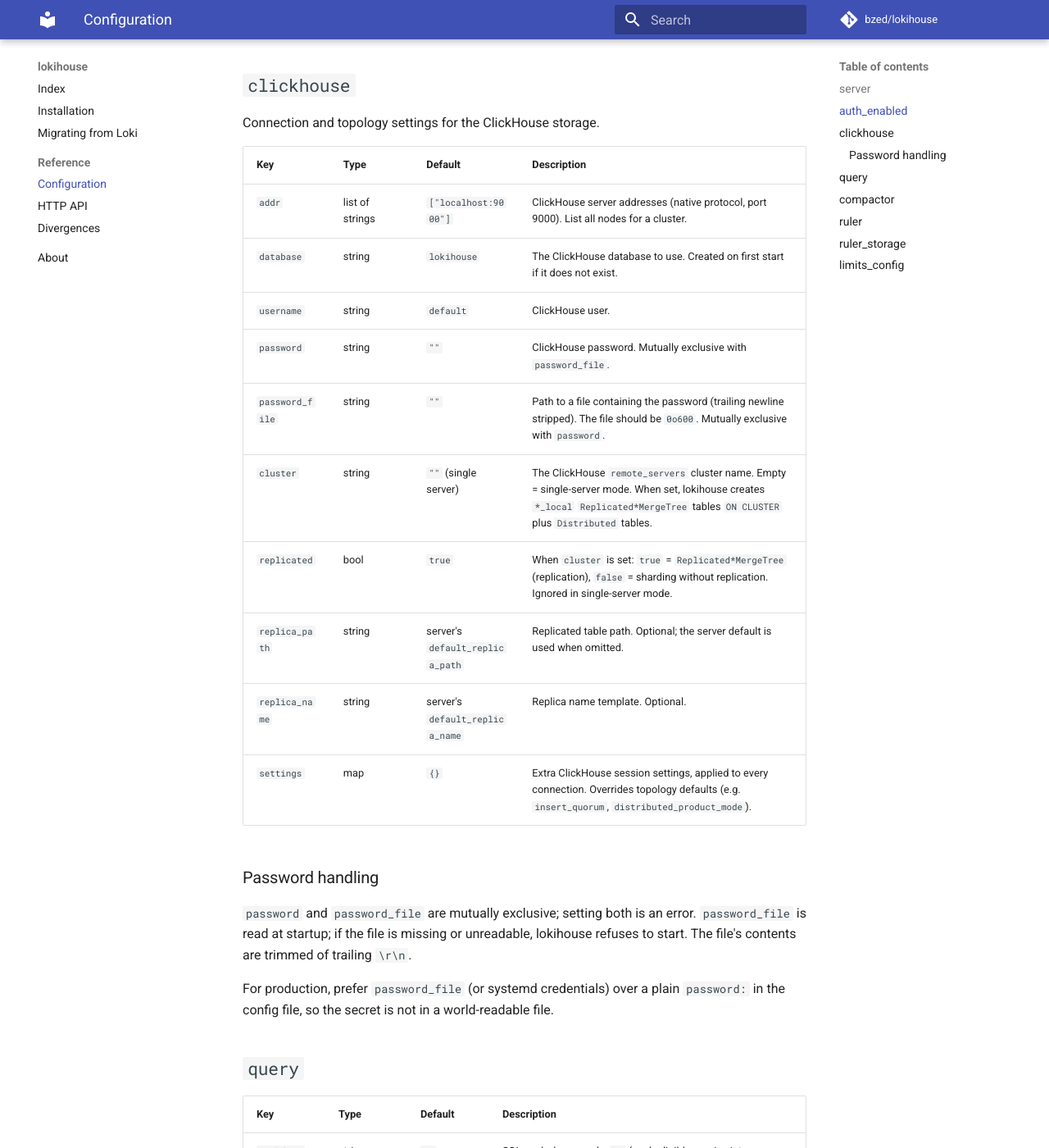
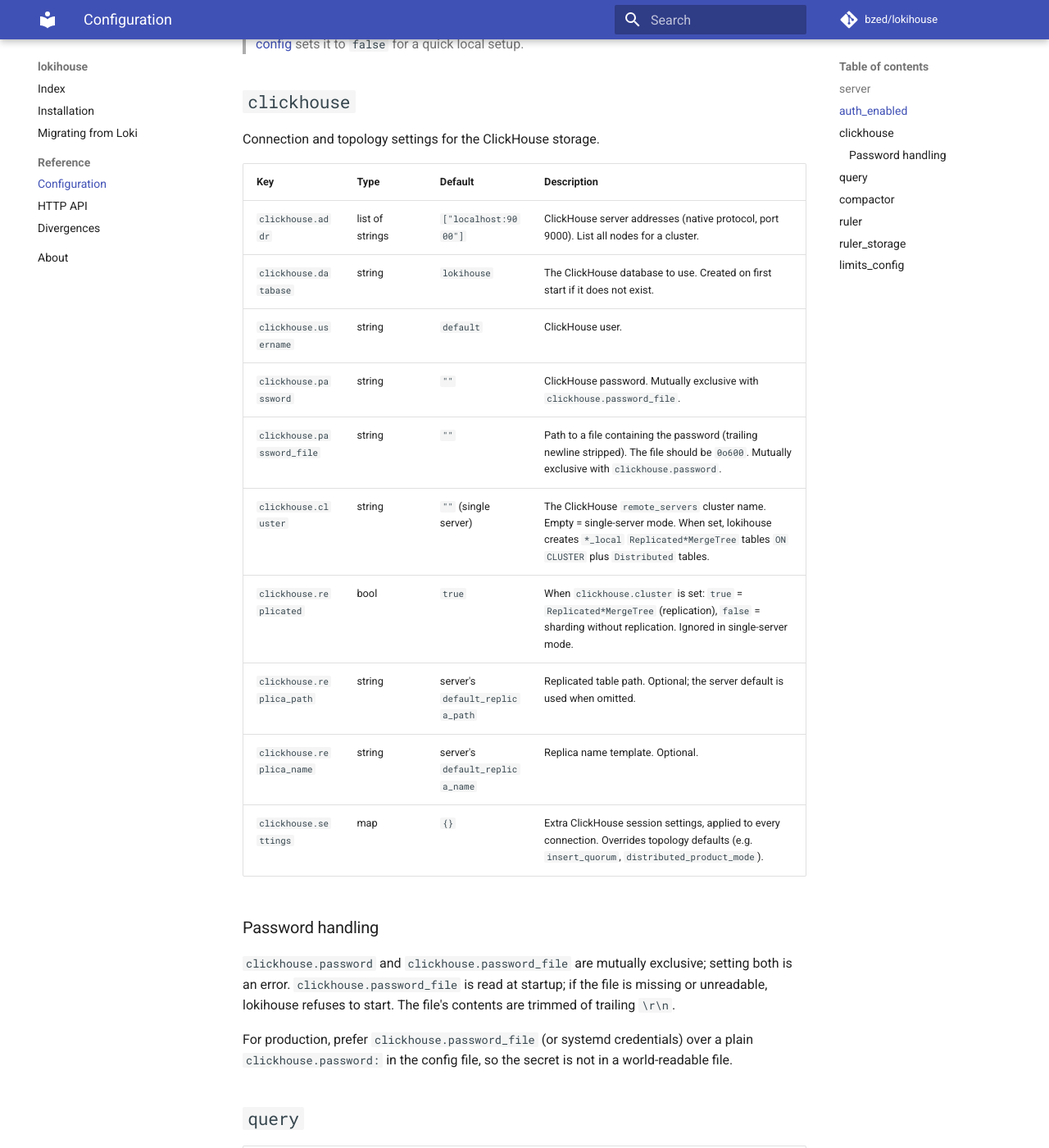
Before and after one commit to bzed/lokihouse, an MkDocs documentation site: the page built from docs/reference/configuration.md, in a window 1280 px wide and 1400 px high, scrolled down 1352 px. Shown: the whole window at 82% size. Built offline with MkDocs 1.6.1 and Material for MkDocs 9.7.7, drawn with Linux system fonts in a browser that asks for light colours; comment, search, counter and statistics services are not loaded; some of the changed text lies outside the part shown.

Commit message:
docs: manpage, config drift tests, mkdocs requirements; Makefile docs/man targets

```diff
--- a/docs/reference/configuration.md
+++ b/docs/reference/configuration.md
@@ -41,33 +41,33 @@ Connection and topology settings for the ClickHouse storage.
 
 | Key | Type | Default | Description |
 | --- | --- | --- | --- |
-| `addr` | list of strings | `["localhost:9000"]` | ClickHouse server addresses (native protocol, port 9000). List all nodes for a cluster. |
-| `database` | string | `lokihouse` | The ClickHouse database to use. Created on first start if it does not exist. |
-| `username` | string | `default` | ClickHouse user. |
-| `password` | string | `""` | ClickHouse password. Mutually exclusive with `password_file`. |
-| `password_file` | string | `""` | Path to a file containing the password (trailing newline stripped). The file should be `0o600`. Mutually exclusive with `password`. |
-| `cluster` | string | `""` (single server) | The ClickHouse `remote_servers` cluster name. Empty = single-server mode. When set, lokihouse creates `*_local` `Replicated*MergeTree` tables `ON CLUSTER` plus `Distributed` tables. |
-| `replicated` | bool | `true` | When `cluster` is set: `true` = `Replicated*MergeTree` (replication), `false` = sharding without replication. Ignored in single-server mode. |
-| `replica_path` | string | server's `default_replica_path` | Replicated table path. Optional; the server default is used when omitted. |
-| `replica_name` | string | server's `default_replica_name` | Replica name template. Optional. |
-| `settings` | map | `{}` | Extra ClickHouse session settings, applied to every connection. Overrides topology defaults (e.g. `insert_quorum`, `distributed_product_mode`). |
+| `clickhouse.addr` | list of strings | `["localhost:9000"]` | ClickHouse server addresses (native protocol, port 9000). List all nodes for a cluster. |
+| `clickhouse.database` | string | `lokihouse` | The ClickHouse database to use. Created on first start if it does not exist. |
+| `clickhouse.username` | string | `default` | ClickHouse user. |
+| `clickhouse.password` | string | `""` | ClickHouse password. Mutually exclusive with `clickhouse.password_file`. |
+| `clickhouse.password_file` | string | `""` | Path to a file containing the password (trailing newline stripped). The file should be `0o600`. Mutually exclusive with `clickhouse.password`. |
+| `clickhouse.cluster` | string | `""` (single server) | The ClickHouse `remote_servers` cluster name. Empty = single-server mode. When set, lokihouse creates `*_local` `Replicated*MergeTree` tables `ON CLUSTER` plus `Distributed` tables. |
+| `clickhouse.replicated` | bool | `true` | When `clickhouse.cluster` is set: `true` = `Replicated*MergeTree` (replication), `false` = sharding without replication. Ignored in single-server mode. |
+| `clickhouse.replica_path` | string | server's `default_replica_path` | Replicated table path. Optional; the server default is used when omitted. |
+| `clickhouse.replica_name` | string | server's `default_replica_name` | Replica name template. Optional. |
+| `clickhouse.settings` | map | `{}` | Extra ClickHouse session settings, applied to every connection. Overrides topology defaults (e.g. `insert_quorum`, `distributed_product_mode`). |
 
 ### Password handling
 
-`password` and `password_file` are mutually exclusive; setting both is an
-error. `password_file` is read at startup; if the file is missing or
+`clickhouse.password` and `clickhouse.password_file` are mutually exclusive; setting both is an
+error. `clickhouse.password_file` is read at startup; if the file is missing or
 unreadable, lokihouse refuses to start. The file's contents are trimmed of
 trailing `\r\n`.
 
-For production, prefer `password_file` (or systemd credentials) over a
-plain `password:` in the config file, so the secret is not in a world-readable
+For production, prefer `clickhouse.password_file` (or systemd credentials) over a
+plain `clickhouse.password:` in the config file, so the secret is not in a world-readable
 file.
 
 ## `query`
 
 | Key | Type | Default | Description |
 | --- | --- | --- | --- |
-| `pushdown` | string | `on` | SQL push-down mode: `on` (push eligible queries into ClickHouse), `off` (always run Loki's engine over ClickHouse rows), or `downstream` (push down only when the client opts in). See the project's Phase 2 status doc for details. |
+| `query.pushdown` | string | `on` | SQL push-down mode: `on` (push eligible queries into ClickHouse), `off` (always run Loki's engine over ClickHouse rows), or `downstream` (push down only when the client opts in). See the project's Phase 2 status doc for details. |
 
 ## `compactor`
 
@@ -125,7 +125,7 @@ Keys an operator is most likely to tune:
 
 | Key | Loki default | Description |
 | --- | --- | --- |
-| `max_query_series` | `0` (unlimited) | Hard cap on the number of series a query may return. lokihouse's test configs set `100000`. |
-| `max_query_lookback` | `0` (no limit) | Maximum lookback for a query. |
-| `volume_enabled` | `false` | Whether `index/volume` is enabled. |
-| `max_cache_size` | `1GB` | Per-query result cache size. |
+| `limits_config.max_query_series` | `0` (unlimited) | Hard cap on the number of series a query may return. lokihouse's test configs set `100000`. |
+| `limits_config.max_query_lookback` | `0` (no limit) | Maximum lookback for a query. |
+| `limits_config.volume_enabled` | `false` | Whether `index/volume` is enabled. |
+| `limits_config.max_cache_size` | `1GB` | Per-query result cache size. |
--- /dev/null
+++ b/docs/requirements.txt
@@ -0,0 +1,2 @@
+mkdocs==1.6.1
+mkdocs-material==9.7.7
```
Also changed, not shown: other parts of docs/reference/configuration.md (+21 -21 lines), docs/man/lokihouse.1.md (added, +71 -0 lines), 3 other files.
